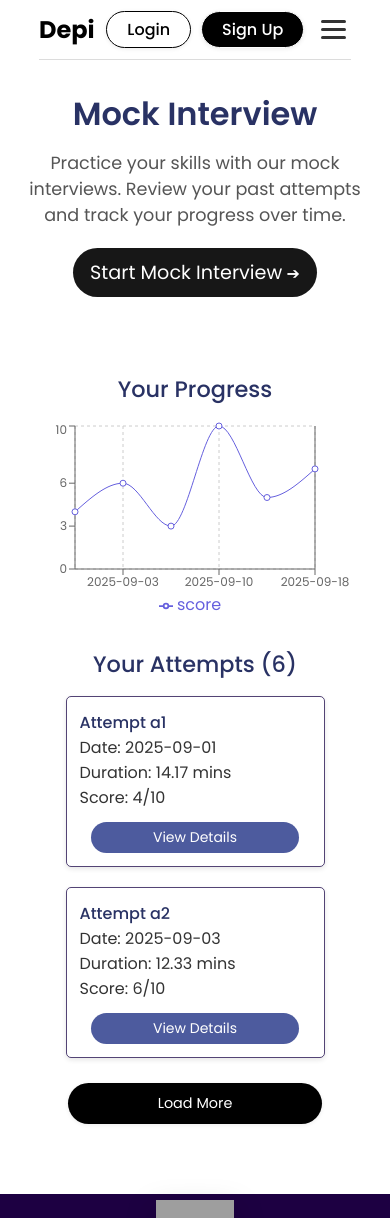
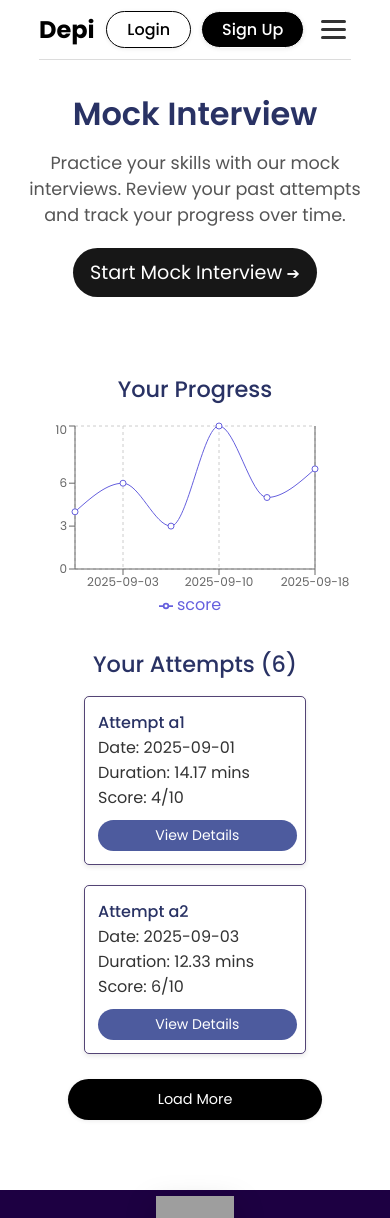
Before and after one commit to mohadmohamed/Depi-Project, a React (Vite) app in the folder Client/react-front-End/: page / in a window 390 px wide. Shown: the top 1218 px of the page. Built offline with nearby package versions, Linux system fonts and the light colour scheme; grey boxes are pictures that could not be loaded; a small style sheet from the web is missing.

Commit message:
card size in mockinterview adj

```diff
--- a/Client/react-front-End/src/componenets/Mock-Interview/mockInterview.css
+++ b/Client/react-front-End/src/componenets/Mock-Interview/mockInterview.css
@@ -215,8 +215,9 @@
   transition: all 0.2s ease;
 }
 .mi-attempt-card button{
-  width: 80%;
+  width: 90%;
   text-align: center;
+  margin-top: 10px;
 }
   #mi-graph {
     height: 100%;
@@ -292,7 +293,7 @@
   }
 
   .mi-attempt-card {
-    width: 70%;
+    width: 60%;
   }
    .mapped-attempts {
     gap: 20px;
```
